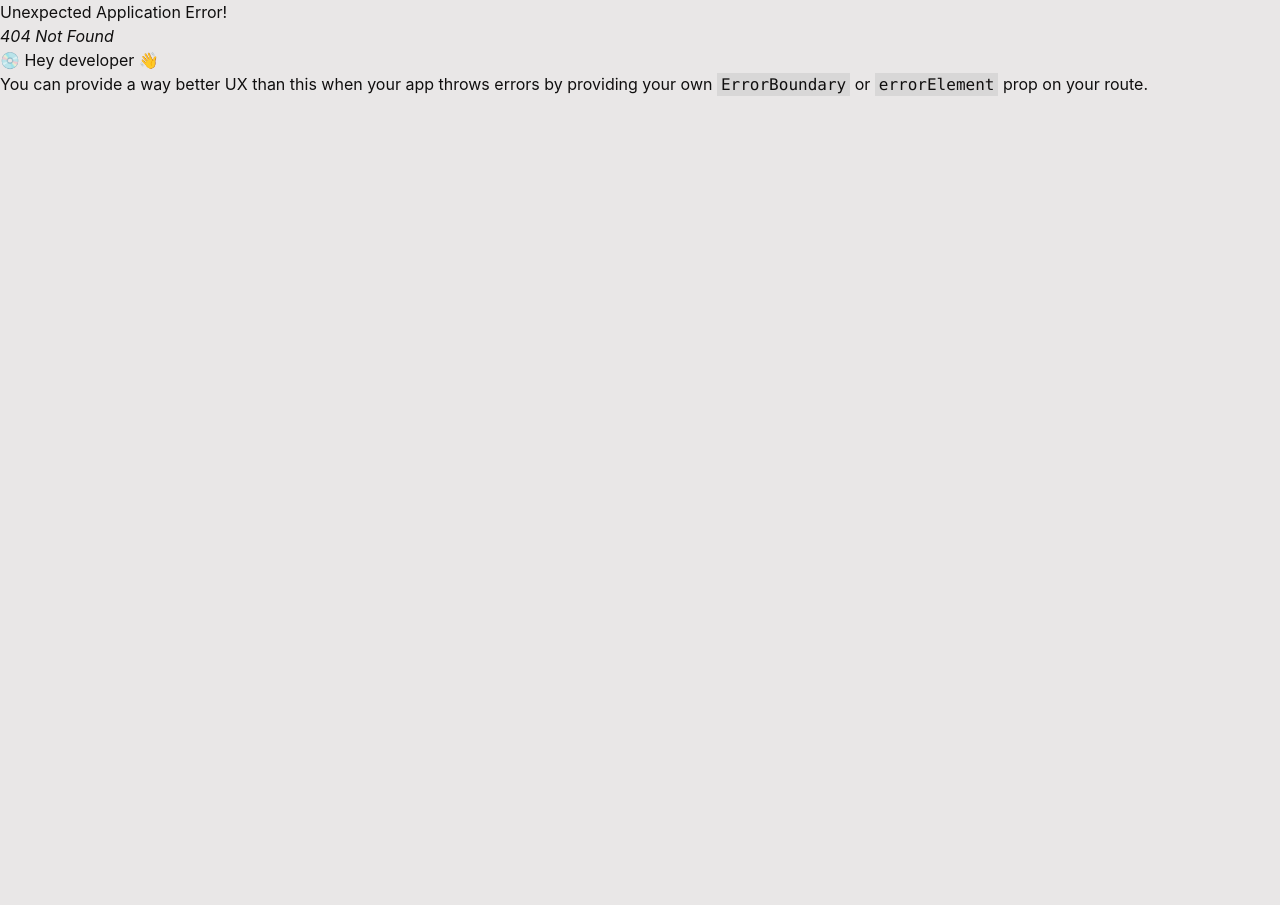
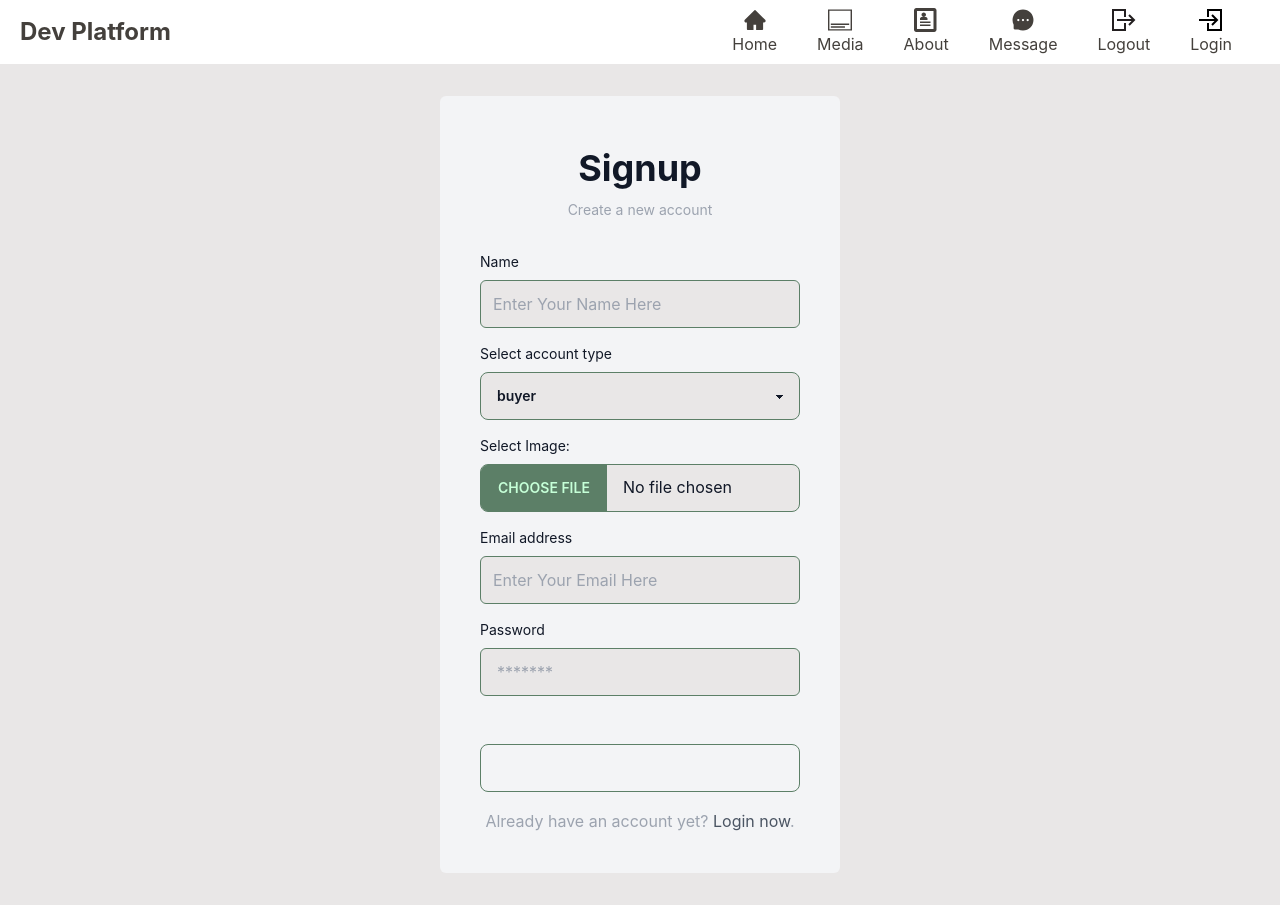
Before and after one commit to ifty17/dev-platform-client, a React (Create React App) app: page /signup in a window 1280 px wide. Before the commit this address had no page. Before the commit the page ends 800 px from the top, so only its background shows below. Built offline with nearby package versions, Linux system fonts and the light colour scheme.

Commit message:
added login and logout route

```diff
--- /dev/null
+++ b/src/pages/Home/LoginSystem/Signup.js
@@ -0,0 +1,114 @@
+import React from 'react';
+import { Link } from 'react-router-dom';
+
+const Signup = () => {
+    return (
+      <div className="flex justify-center items-center py-8">
+        <div className="flex flex-col max-w-md p-6 rounded-md sm:p-10 bg-gray-100 text-gray-900">
+          <div className="mb-8 text-center">
+            <h1 className="my-3 text-4xl font-bold">Signup</h1>
+            <p className="text-sm text-gray-400">Create a new account</p>
+          </div>
+          <form
+            // onSubmit={handleSignUp}
+            noValidate=""
+            action=""
+            className="space-y-12 ng-untouched ng-pristine ng-valid"
+          >
+            <div className="space-y-4">
+              <div>
+                <label htmlFor="email" className="block mb-2 text-sm">
+                  Name
+                </label>
+                <input
+                  required
+                  type="text"
+                  name="name"
+                  id="name"
+                  placeholder="Enter Your Name Here"
+                  className="w-full px-3 py-2 border rounded-md input input-bordered input-primary"
+                  data-temp-mail-org="0"
+                />
+              </div>
+              <div>
+                <label htmlFor="select" className="block mb-2 text-sm">
+                  Select account type
+                </label>
+                <select
+                  name="role"
+                  required
+                  className="select select-primary w-full max-w-xs"
+                >
+                  <option>buyer</option>
+                  <option>seller</option>
+                </select>
+              </div>
+              <div>
+                <label htmlFor="image" className="block mb-2 text-sm">
+                  Select Image:
+                </label>
+                <input
+                  required
+                  type="file"
+                  id="image"
+                  name="image"
+                  accept="image/*"
+                  className="file-input file-input-bordered file-input-primary w-full max-w-xs"
+                />
+              </div>
+              <div>
+                <label htmlFor="email" className="block mb-2 text-sm">
+                  Email address
+                </label>
+                <input
+                  required
+                  type="email"
+                  name="email"
+                  id="email"
+                  placeholder="Enter Your Email Here"
+                  className="w-full px-3 py-2 border rounded-md input input-bordered input-primary"
+                  data-temp-mail-org="0"
+                />
+              </div>
+              <div>
+                <div className="flex justify-between mb-2">
+                  <label htmlFor="password" className="text-sm">
+                    Password
+                  </label>
+                </div>
+                <input
+                  type="password"
+                  name="password"
+                  id="password"
+                  required
+                  placeholder="*******"
+                  className="w-full   border rounded-md input input-bordered input-primary"
+                />
+              </div>
+            </div>
+            <div className="">
+              <div>
+                <button
+                  type="submit"
+                  className="btn btn-primary w-full btn-outline"
+                >
+                  {/* {loading ? <LoadingSpinner></LoadingSpinner> : "Sign Up"} */}
+                </button>
+              </div>
+            </div>
+          </form>
+          <p className="pt-3 text-md text-center text-gray-400">
+            Already have an account yet?{" "}
+            <Link to="/login" className="hover:underline text-gray-600 ">
+              {" "}
+              Login now
+            </Link>
+            .
+          </p>
+          {/* <p className="py-3 text-red-600">{error}</p> */}
+        </div>
+      </div>
+    );
+};
+
+export default Signup;
--- a/src/pages/Home/Navbar/Navbar.js
+++ b/src/pages/Home/Navbar/Navbar.js
@@ -2,6 +2,7 @@ import React from 'react';
 import { AiFillHome, AiFillMessage } from "react-icons/ai";
 import { TfiLayoutMediaOverlay } from "react-icons/tfi";
 import { ImProfile } from "react-icons/im";
+import { GrLogin, GrLogout } from "react-icons/gr";
 import { Link } from 'react-router-dom';
 
 const Navbar = () => {
@@ -32,6 +33,18 @@ const Navbar = () => {
           </span>
           <span>Message </span>
         </Link>
+        <button className="flex flex-col justify-center items-center text-stone-700 hover:text-black">
+          <span>
+            <GrLogout className="text-2xl"></GrLogout>
+          </span>
+          <span>Logout</span>
+        </button>
+        <Link to='/login' className="flex flex-col justify-center items-center text-stone-700 hover:text-black">
+          <span>
+            <GrLogin className="text-2xl"></GrLogin>
+          </span>
+          <span>Login </span>
+        </Link>
       </React.Fragment>
     );
     const nav = (
@@ -54,11 +67,23 @@ const Navbar = () => {
           </span>
           <span>About</span>
         </Link>
-        <Link to='/message' className="flex flex-row ml-3 items-center gap-2">
+        <Link to='/message' className="py-2 flex flex-row ml-3 items-center gap-2">
           <span>
             <AiFillMessage className="text-2xl"></AiFillMessage>
           </span>
           <span>Message </span>
+        </Link>
+        <button className="py-2 flex flex-row ml-3 items-center gap-2">
+          <span>
+            <GrLogout className="text-2xl"></GrLogout>
+          </span>
+          <span>Logout </span>
+        </button>
+        <Link to='/login' className="py-2 flex flex-row ml-3 items-center gap-2">
+          <span>
+            <GrLogin className="text-2xl"></GrLogin>
+          </span>
+          <span>Login</span>
         </Link>
       </React.Fragment>
     );
--- a/src/pages/Home/Post/Post.js
+++ b/src/pages/Home/Post/Post.js
@@ -13,13 +13,24 @@ const Post = () => {
     event.preventDefault();
     const form = event.target;
     const postText = form.postText.value;
-    const photoURL = form.image.files[0];
+    const image = form.image.files[0];
+    console.log(postText, image);
 
+    const formData = new FormData();
+    formData.append("image", image);
 
-    // const formData = new FormData();
-    // formData.append("photoURL", photoURL);
+    const url =
+      "https://api.imgbb.com/1/upload?key=81c077d88a2ff4a629a342194065431e";
 
-    console.log(postText, photoURL);
+    fetch(url, {
+      method: "POST",
+      body: formData,
+    })
+      .then((res) => res.json())
+      .then((data) => {
+        console.log(data.data.display_url);
+      });
+
 
 
   }
--- a/src/routes/Routes.js
+++ b/src/routes/Routes.js
@@ -1,6 +1,7 @@
 import { createBrowserRouter } from "react-router-dom";
 import About from "../pages/Home/About/About";
 import Home from "../pages/Home/Home/Home";
+import Signup from "../pages/Home/LoginSystem/Signup";
 import Media from "../pages/Home/Media/Media";
 import Message from "../pages/Home/Message/Message";
 import Main from "../pages/layout/Main";
@@ -26,6 +27,10 @@ const router = createBrowserRouter([
                 path:'/message',
                 element: <Message></Message>
             },
+            {
+                path:'/signup',
+                element: <Signup></Signup>
+            },
         ]
 
     }
```
